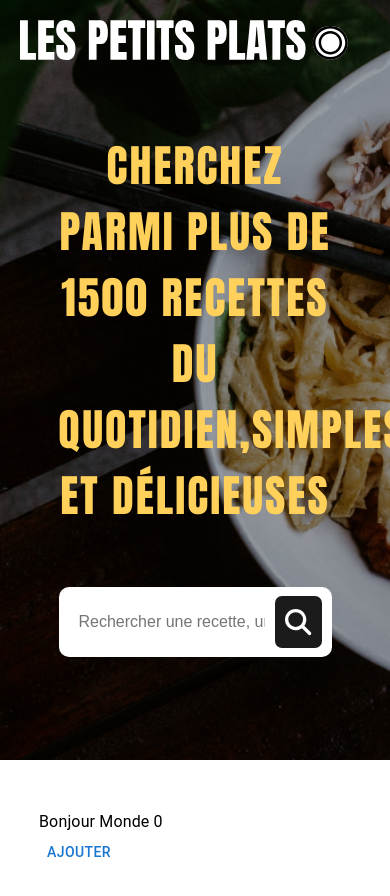
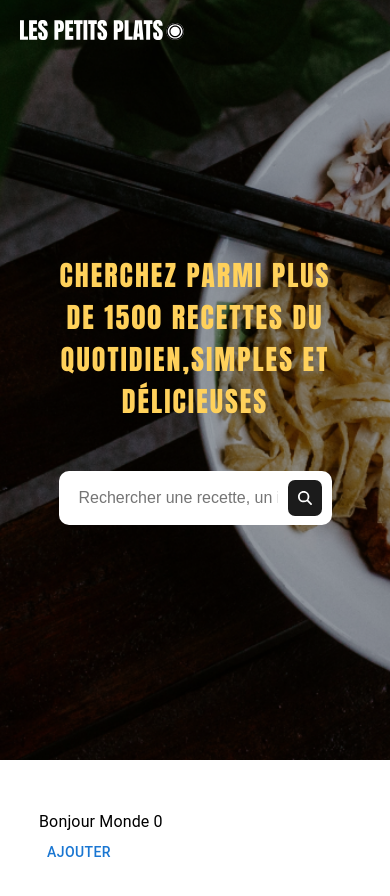
Before and after one commit to triafus/lespetitsplats, a React (Vite) app: page / in a window 390 px wide. Shown: the top 896 px of the page. Built offline with nearby package versions, Linux system fonts and the light colour scheme.

Commit message:
ajout du responsive

```diff
--- a/src/assets/css/style.css
+++ b/src/assets/css/style.css
@@ -76,3 +76,45 @@ input:focus {
     font-size: 16px;
     padding-inline: 10px;
 }
+
+.Logo{
+    width: 50%;
+}
+
+@media (max-width: 1400px) {
+    header h1 {
+        font-size: 38px;
+    }
+    .search{
+        height: 38px;
+    }
+    .search>input{
+        height: 38px;
+    }
+    .svg-inline--fa {
+        width: 40px;
+        height: 40px;
+    }
+}
+
+@media (max-width: 1024px) {
+    header h1 {
+        font-size: 34px;
+    }
+    .search{
+        height: 34px;
+    }
+    .search>input{
+        height: 34px;
+    }
+    .svg-inline--fa {
+        width: 36px;
+        height: 36px;
+    }
+}
+
+@media (max-width: 768px) {
+    header h1 {
+        font-size: 28px;
+    }
+}
```
